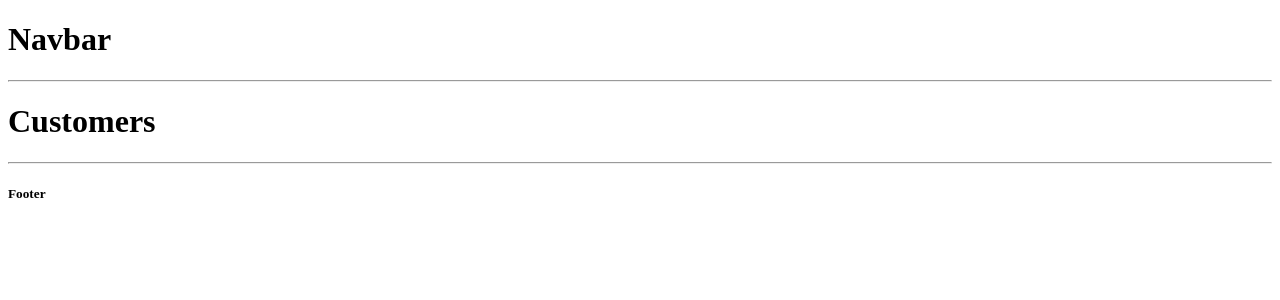
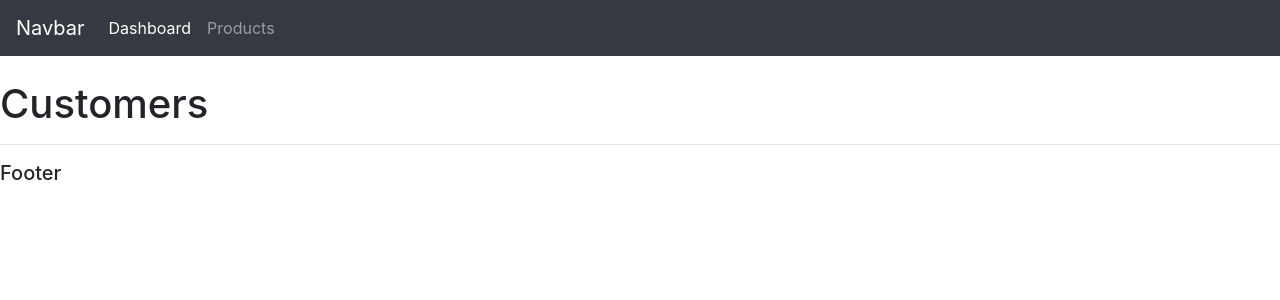
Before and after one commit to daslef/django-customers, a Django app: template crm/accounts/templates/accounts/customer.html in a window 1280 px wide. Shown: the top 300 px of the page. Run offline with Django 3.2, Linux system fonts and the light colour scheme; the template is opened without the code that fills it, so the values that code supplies are empty; some libraries are stand-ins or nearby versions.

Commit message:
navbar added

```diff
--- a/crm/accounts/templates/accounts/main.html
+++ b/crm/accounts/templates/accounts/main.html
@@ -3,18 +3,16 @@
 <head>
     <meta charset="UTF-8">
     <meta name="viewport" content="width=device-width, initial-scale=1.0">
+    <link rel="stylesheet" href="https://stackpath.bootstrapcdn.com/bootstrap/4.5.0/css/bootstrap.min.css" integrity="sha384-9aIt2nRpC12Uk9gS9baDl411NQApFmC26EwAOH8WgZl5MYYxFfc+NcPb1dKGj7Sk" crossorigin="anonymous">
     <title>CRM</title>
 </head>
 <body>
-
     {% include 'accounts/navbar.html' %}
-
-    {% block content %}
-
-    {% endblock %}
-
+    {% block content %}{% endblock %}
     <hr>
     <h5>Footer</h5>
-
+    <script src="https://code.jquery.com/jquery-3.5.1.slim.min.js" integrity="sha384-DfXdz2htPH0lsSSs5nCTpuj/zy4C+OGpamoFVy38MVBnE+IbbVYUew+OrCXaRkfj" crossorigin="anonymous"></script>
+    <script src="https://cdn.jsdelivr.net/npm/popper.js@1.16.0/dist/umd/popper.min.js" integrity="sha384-Q6E9RHvbIyZFJoft+2mJbHaEWldlvI9IOYy5n3zV9zzTtmI3UksdQRVvoxMfooAo" crossorigin="anonymous"></script>
+    <script src="https://stackpath.bootstrapcdn.com/bootstrap/4.5.0/js/bootstrap.min.js" integrity="sha384-OgVRvuATP1z7JjHLkuOU7Xw704+h835Lr+6QL9UvYjZE3Ipu6Tp75j7Bh/kR0JKI" crossorigin="anonymous"></script>
 </body>
 </html>
--- a/crm/accounts/templates/accounts/navbar.html
+++ b/crm/accounts/templates/accounts/navbar.html
@@ -1,2 +1,13 @@
-<h1>Navbar</h1>
-<hr>
+<nav class="navbar navbar-expand-lg navbar-dark bg-dark">
+    <a class="navbar-brand" href="#">Navbar</a>
+    <button class="navbar-toggler" type="button" data-toggle="collapse" data-target="#navbarNavAltMarkup" aria-controls="navbarNavAltMarkup" aria-expanded="false" aria-label="Toggle navigation">
+      <span class="navbar-toggler-icon"></span>
+    </button>
+    <div class="collapse navbar-collapse" id="navbarNavAltMarkup">
+      <div class="navbar-nav">
+        <a class="nav-item nav-link active" href="#">Dashboard <span class="sr-only">(current)</span></a>
+        <a class="nav-item nav-link" href="#">Products</a>
+      </div>
+    </div>
+  </nav>
+<br>
```
